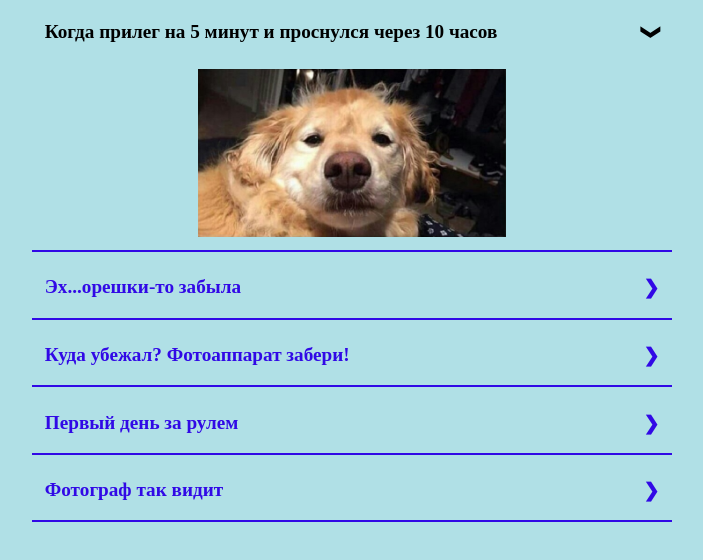
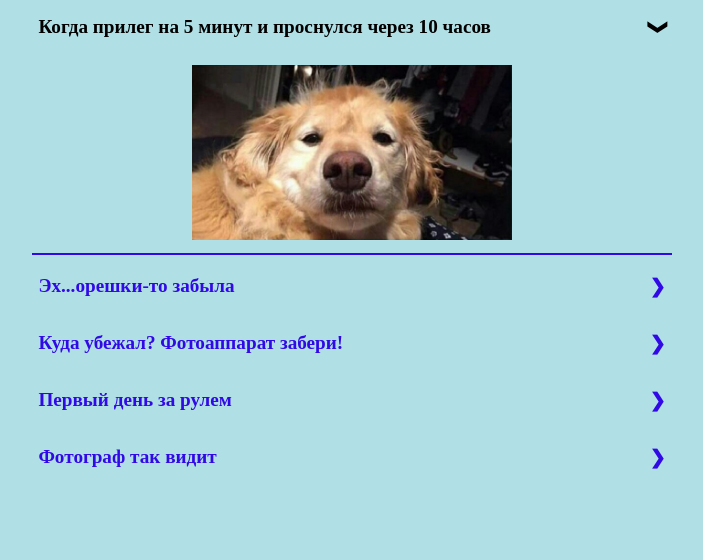
Before and after one commit to Anna-Grigencha/cssBayan, a plain HTML site: page cssBayan/index.html in a window 1280 px wide. Shown: the part 42-602 px from the top of the page, without its empty margins (288-991 px from the left). Drawn offline with Linux system fonts and the light colour scheme.

Commit message:
fix: overflow-y hidden (Tue, March 14, 2023 11:58:24 AM)

```diff
--- a/cssBayan/style.css
+++ b/cssBayan/style.css
@@ -1,3 +1,9 @@
+html {
+
+    overflow-y: hidden;
+
+}
+
 * {
     padding: 0;
     margin: 0;
@@ -13,6 +19,9 @@ body {
 }
 
 .accordion__container {
+    display: flex;
+    flex-shrink: initial;
+    flex-direction: column;
     width: 50vw;
     margin: 0 auto;
 
@@ -22,9 +31,7 @@ body {
     margin: 0 auto;
     height: 0;
     color: rgba(0, 0, 0, 0);
-    line-height: 1.5em;
-    box-sizing: border-box;
-    transition: color 2s, padding 2s;
+    transition: color 0.5s, padding 0.5s;
     overflow: hidden;
 }
 
@@ -36,16 +43,16 @@ body {
 .accordion__container label {
     cursor: pointer;
     display: block;
-    padding: 1% 2%;
+    padding-top: 1%;
     padding-bottom: 2%;
-    width: 100%;
+    padding-left: 1%;
+    padding-right: 1%;
+    width: 98%;
     color: #3109e6;
     font-weight: 800;
-    box-sizing: border-box;
     z-index: 100;
     font-size: 1.2em;
     margin-top: 0;
-    margin-bottom: 1%;
     transition: color .5s;
 }
 
@@ -81,22 +88,23 @@ body {
 }
 
 .accordion__container input:hover+label:before {
-    transition: transform 1s;
+    transition: transform 0.5s;
     transform: rotate(90deg);
 }
 
 .accordion__container input:checked+label+.accordion__body {
     height: auto;
-    margin-top: -1%;
     color: #000;
-    padding: 2%;
+    padding-top: 2%;
+    padding-bottom: 2%;
 }
 
 .accordion__container input:hover+label+.accordion__body {
     height: auto;
-    margin-top: -1%;
     color: #000;
     padding: 2%;
+    padding-top: 2%;
+    padding-bottom: 2%;
 }
 
 .accordion__item {
@@ -128,6 +136,7 @@ body {
 
 .accordion__name {
     border-bottom: 0.3vh solid #3109e6;
+
 }
 
 .accordion__body {
@@ -175,4 +184,12 @@ body {
         width: 100%;
     }
 
+    .accordion__container label {
+
+        font-weight: 700;
+
+        font-size: 1.2em;
+
+    }
+
 }
```
